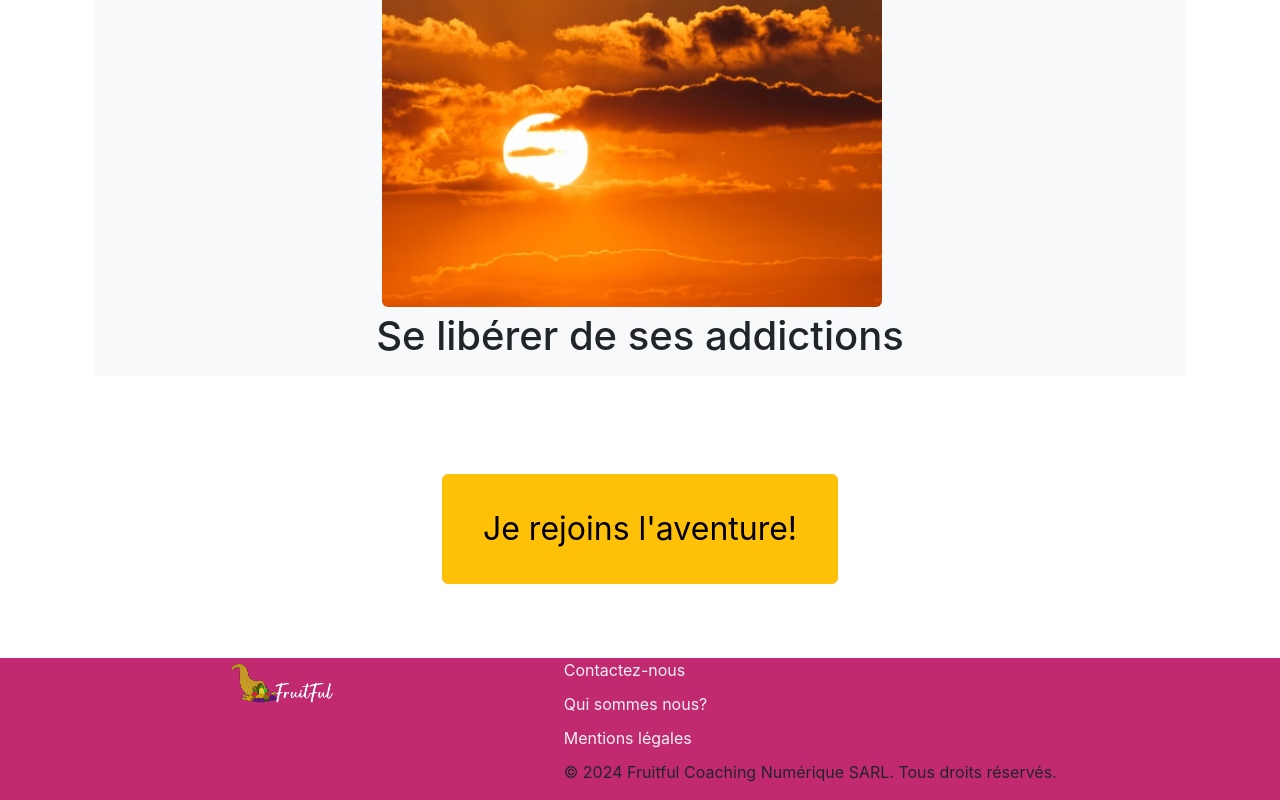
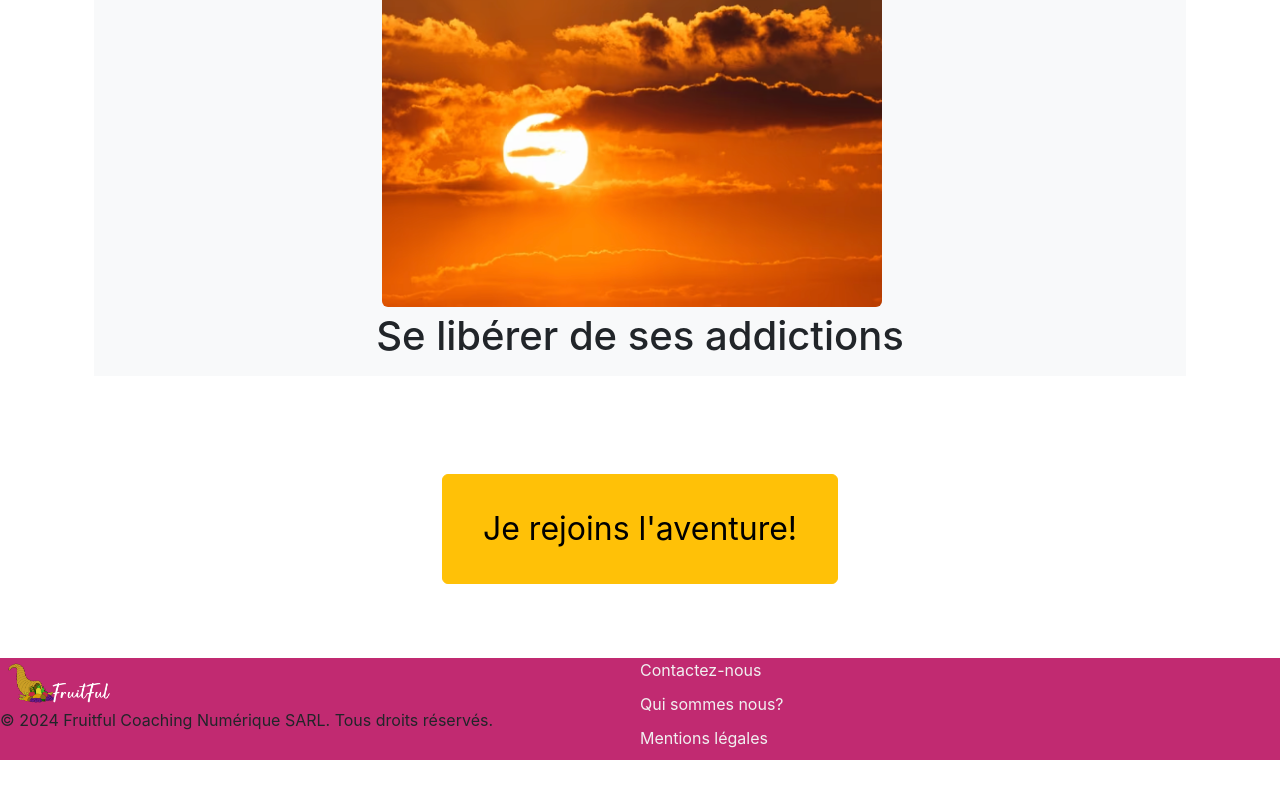
Before and after one commit to RomainVReco/fruitful-app, a React (Create React App) app: page / in a window 1280 px wide. Shown: the part 1962-2762 px from the top of the page. After the commit the page ends 2722 px from the top, so only its background shows below. Built offline with nearby package versions, Linux system fonts and the light colour scheme.

Commit message:
Repartition footer 2 colonnes

```diff
--- a/src/App.css
+++ b/src/App.css
@@ -99,7 +99,14 @@ body {
 
 .footer-container {
   display: flex;
-  justify-content: space-evenly;
+}
+
+.left-column {
+  flex: 1; /* Fait en sorte que la colonne prenne l'espace disponible */
+}
+
+.right-column {
+  flex: 1; /* Fait en sorte que la colonne prenne l'espace disponible */
 }
 
 .image-footer {
--- a/src/components/Footer.js
+++ b/src/components/Footer.js
@@ -10,18 +10,22 @@ function Footer() {
 
     <footer className="footerBottom">
       <div className="footer-container" >
-        <div>
-          <Link className="" to='/'>
-            <img src={logoComplet} alt="logo fruitful" className="image-footer"></img>
-          </Link>
+      <div className="left-column">
+          <div>
+            <Link className="" to='/'>
+              <img src={logoComplet} alt="logo fruitful" className="image-footer" />
+            </Link>
+          </div>
+          <div>
+            <p>&copy; {new Date().getFullYear()} Fruitful Coaching Numérique SARL. Tous droits réservés.</p>
+          </div>
         </div>
-        <div className="vertical-footer-links">
+        <div className="right-column">
+          <div className="vertical-footer-links">
             <Link className='lien' to="/contactezNous">Contactez-nous</Link>
             <Link className='lien' to="/PageQuiSommesNous">Qui sommes nous?</Link>
             <Link className='lien' to="/PageMentionsLegales">Mentions légales</Link>
-            <div>
-              <p>&copy; {new Date().getFullYear()} Fruitful Coaching Numérique SARL. Tous droits réservés.</p>
-            </div>
+          </div>
         </div>
       </div>
     </footer>
```
